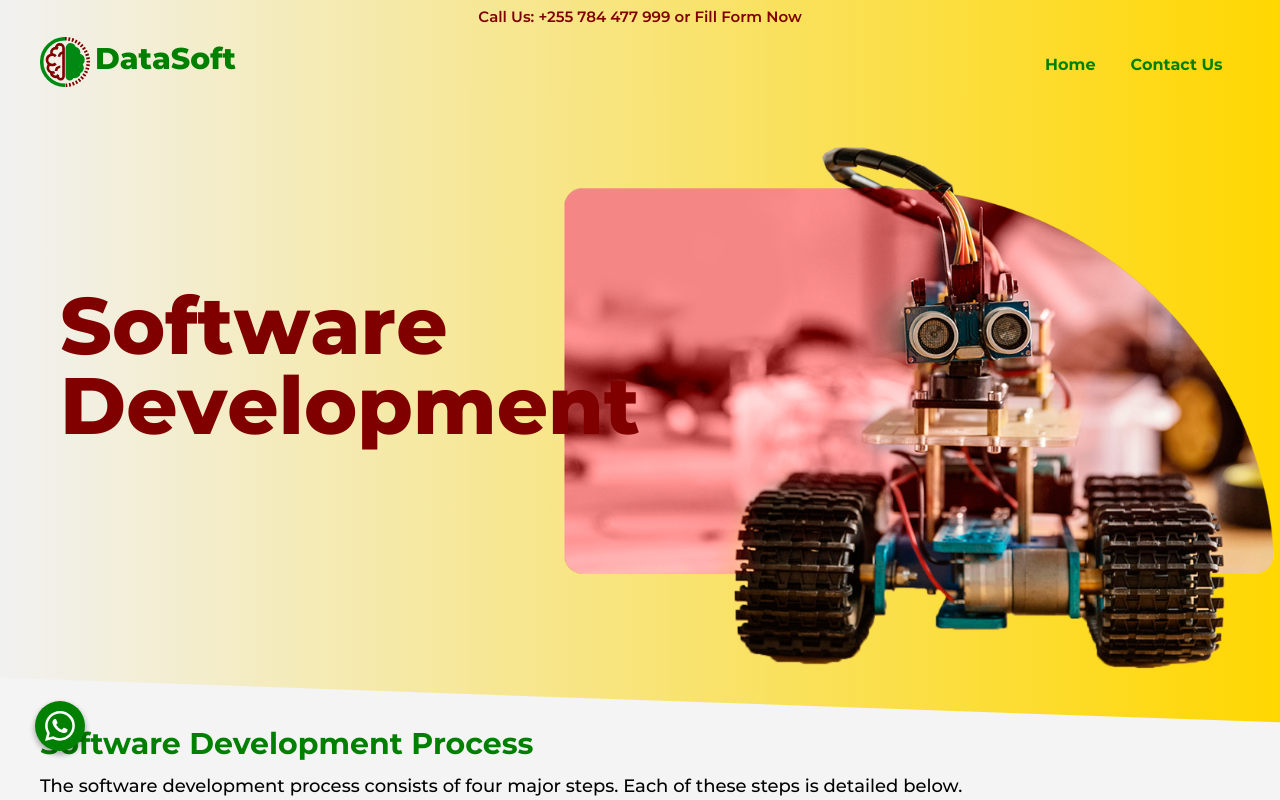
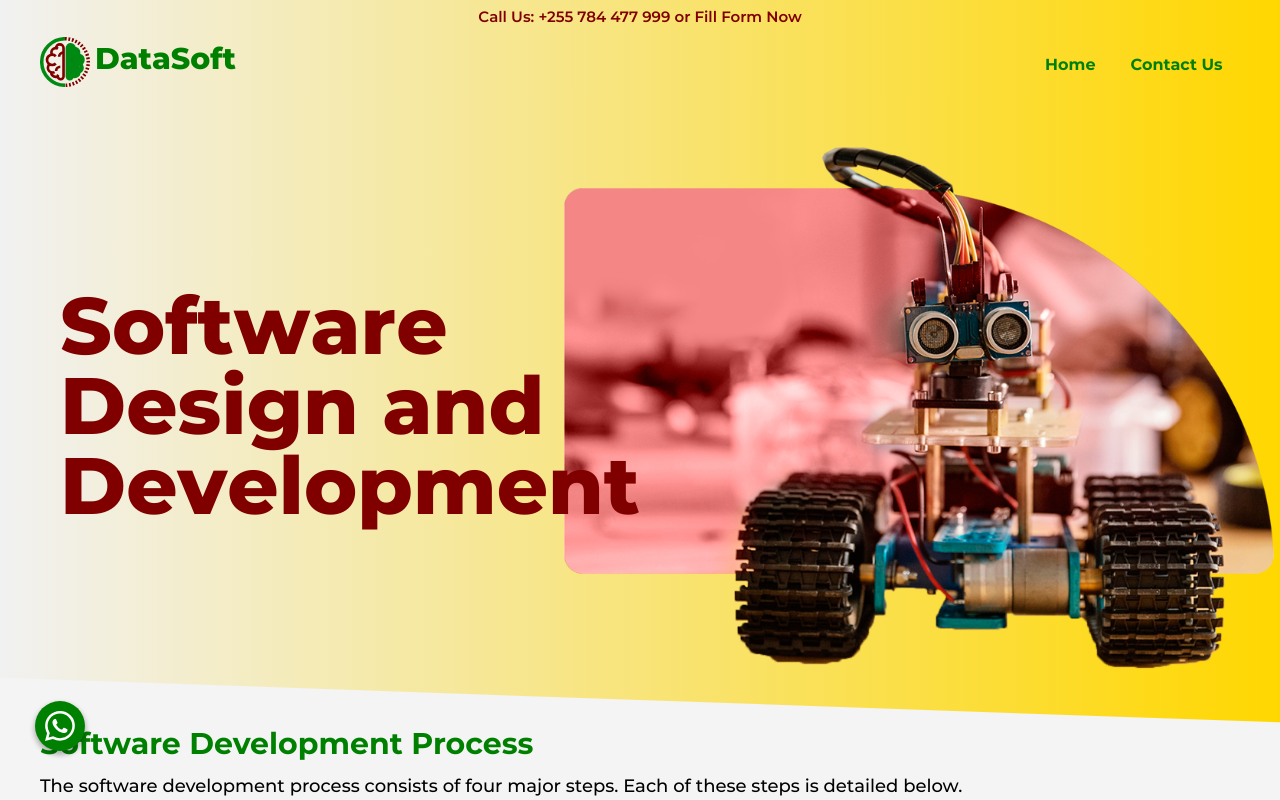
Before and after one commit to LucasJohnNyamhanga/datasoft, a Next.js app: page /Software in a window 1280 px wide. Shown: the top 800 px of the page. Built offline with nearby package versions, Linux system fonts and the light colour scheme.

Commit message:
Update SoftwareHero.tsx

```diff
--- a/app/components/SoftwareHero.tsx
+++ b/app/components/SoftwareHero.tsx
@@ -103,6 +103,83 @@ function hero({ image }: dataHero) {
                 </span>
                 <span
                   className={`${styles.glitch} ${styles.character}`}
+                  data-text="s"
+                >
+                  s
+                </span>
+                <span
+                  className={`${styles.glitch} ${styles.character}`}
+                  data-text="i"
+                >
+                  i
+                </span>
+                <span
+                  className={`${styles.glitch} ${styles.character}`}
+                  data-text="g"
+                >
+                  g
+                </span>
+              </div>
+
+              <div className={`${styles.block}`}>
+                <span
+                  className={`${styles.glitch} ${styles.character}`}
+                  data-text="n"
+                >
+                  n
+                </span>
+              </div>
+              <div className={`${styles.block}`}>
+                <span
+                  className={`${styles.glitch} ${styles.character}`}
+                  data-text={` `}
+                >
+                  &nbsp;
+                </span>
+              </div>
+              <div className={`${styles.block}`}>
+                <span
+                  className={`${styles.glitch} ${styles.character}`}
+                  data-text="a"
+                >
+                  a
+                </span>
+              </div>
+              <div className={`${styles.block}`}>
+                <span
+                  className={`${styles.glitch} ${styles.character}`}
+                  data-text="n"
+                >
+                  n
+                </span>
+              </div>
+              <div className={`${styles.block}`}>
+                <span
+                  className={`${styles.glitch} ${styles.character}`}
+                  data-text="d"
+                >
+                  d
+                </span>
+              </div>
+            </div>
+          </h1>
+          <h1>
+            <div className="title-glitch-top">
+              <div className={`${styles.block}`}>
+                <span
+                  className={`${styles.glitch} ${styles.character}`}
+                  data-text="D"
+                >
+                  D
+                </span>
+                <span
+                  className={`${styles.glitch} ${styles.character}`}
+                  data-text="e"
+                >
+                  e
+                </span>
+                <span
+                  className={`${styles.glitch} ${styles.character}`}
                   data-text="v"
                 >
                   v
```
